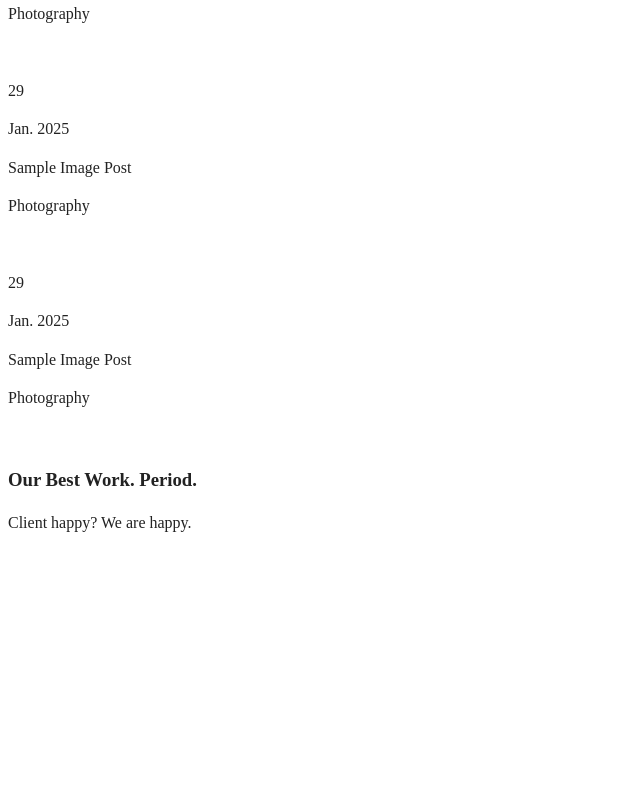
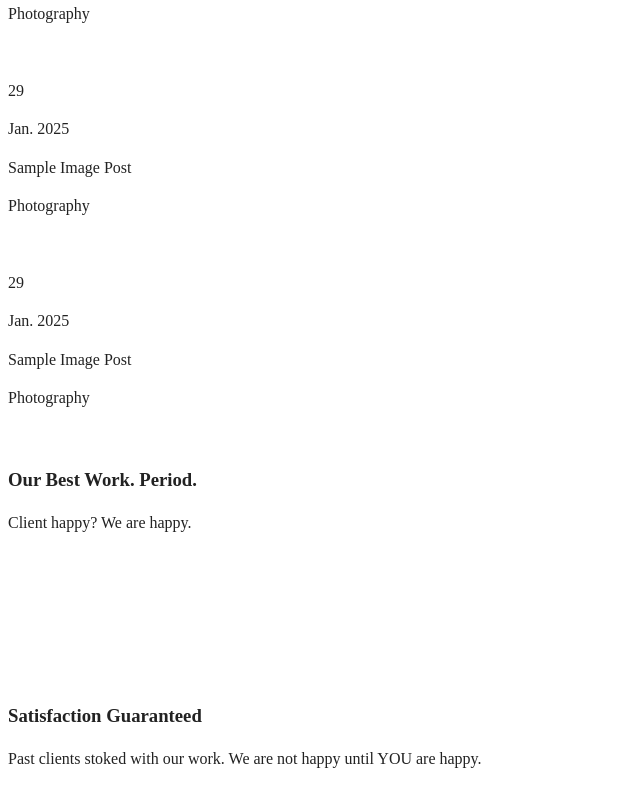
Before and after one commit to richelletiongson/LAB-02_RichelleTiongson, a website built with webpack: page index.html in a window 1280 px wide. Shown: the part 1124-1932 px from the top of the page, without its empty margins (0-640 px from the left). Built offline with nearby package versions, Linux system fonts and the light colour scheme.

Commit message:
Add content to fourth section

```diff
--- a/index.html
+++ b/index.html
@@ -139,8 +139,8 @@
       </div>
     </section>
     <section class="section">
-      <h3 class="section_title"></h3>
-      <p class="section_subtitle"></p>
+      <h3 class="section_title">Satisfaction Guaranteed</h3>
+      <p class="section_subtitle">Past clients stoked with our work. We are not happy until YOU are happy.</p>
       <div class="section_content">
         <div class="logo-box">
           <img class="logo-box__image">
```
